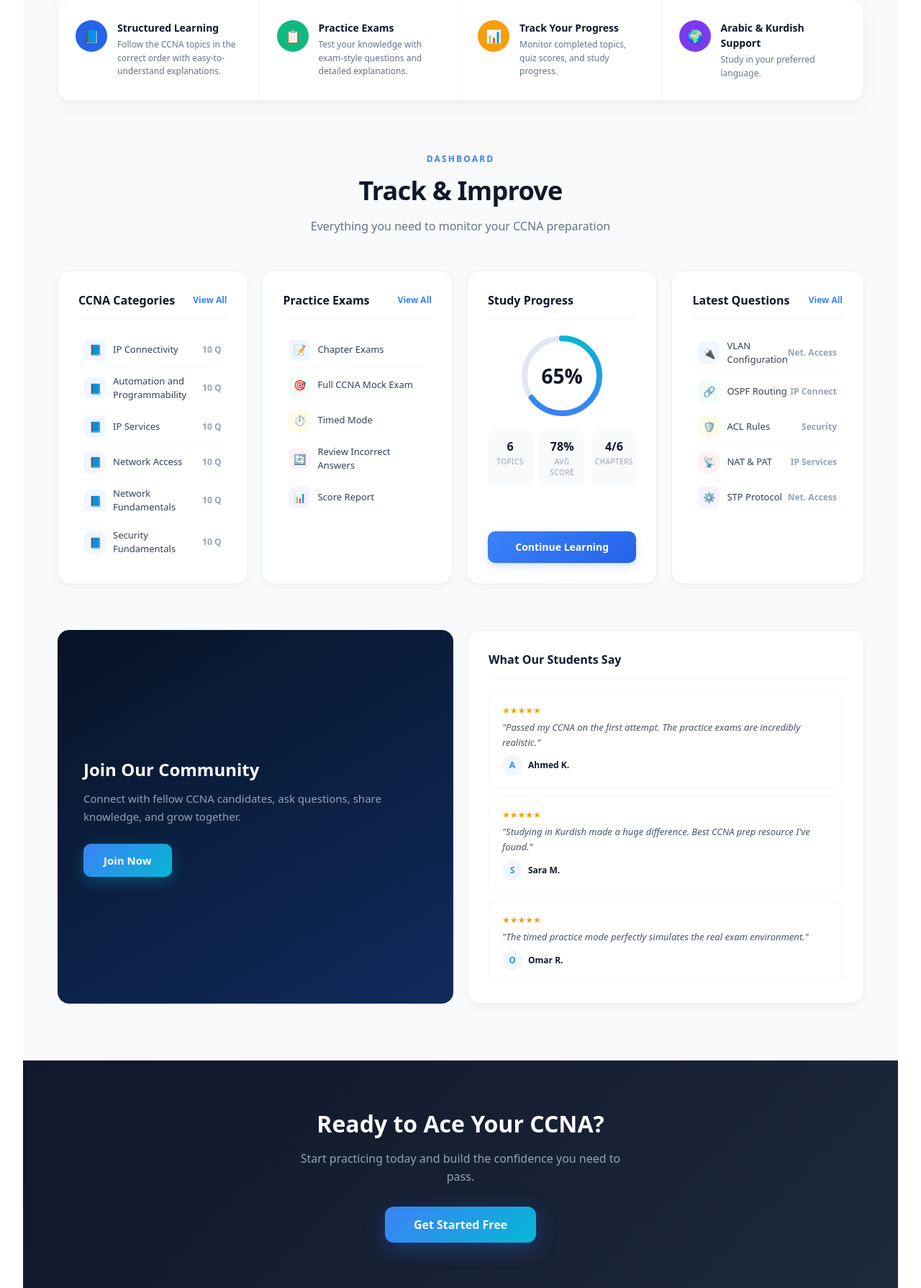
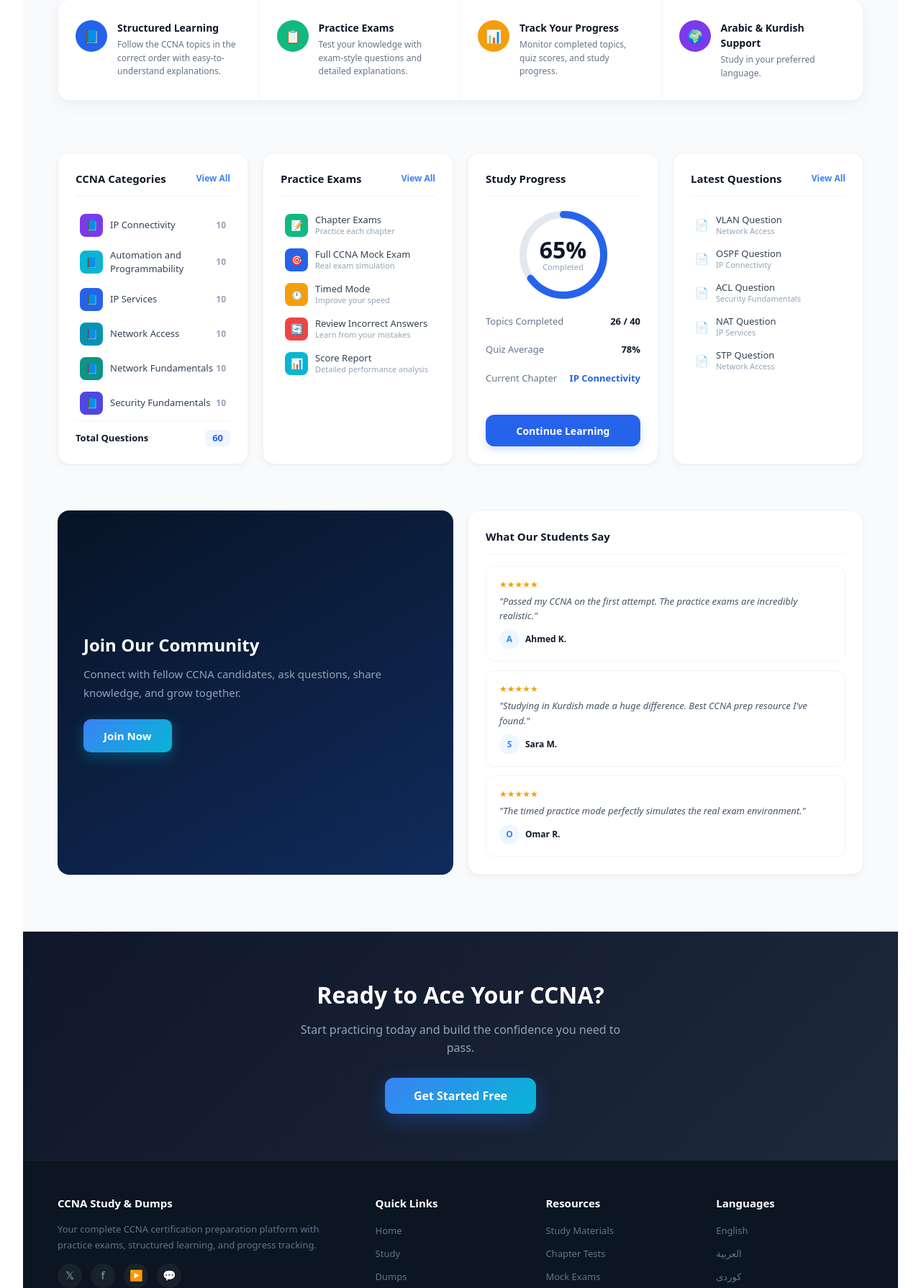
Before and after one commit to alikalary1997/NetMaster, a Django app: page / in a window 1280 px wide. Shown: the part 395-2184 px from the top of the page at 72% size. Run offline with Django 5.2, Linux system fonts and the light colour scheme; data comes from the database, SQL or seed files in the repository; style sheets or scripts are compiled from the project's sources.

Commit message:
chak krdni bashi dwatr naw raste page

```diff
--- a/quiz/static/quiz/css/content.css
+++ b/quiz/static/quiz/css/content.css
@@ -62,81 +62,94 @@
 @media (max-width: 640px) { .dashboard-grid { grid-template-columns: 1fr; } }
 
 .dash-card {
-    background: #fff; border-radius: 16px; padding: 28px;
+    background: #fff; border-radius: 16px; padding: 24px;
     box-shadow: 0 1px 2px rgba(0,0,0,0.04), 0 4px 12px rgba(0,0,0,0.03);
     border: 1px solid #f1f5f9;
     display: flex; flex-direction: column;
-    transition: box-shadow 0.3s;
 }
-.dash-card:hover { box-shadow: 0 8px 32px rgba(0,0,0,0.07); }
 
 .dash-card-header {
     display: flex; justify-content: space-between; align-items: center;
-    margin-bottom: 18px; padding-bottom: 14px;
+    margin-bottom: 16px; padding-bottom: 12px;
     border-bottom: 1px solid #f1f5f9;
 }
-.dash-card-header h3 { font-size: 16px; font-weight: 700; color: #0f172a; }
+.dash-card-header h3 { font-size: 15px; font-weight: 700; color: #0f172a; }
 .dash-card-header a {
     font-size: 12px; font-weight: 600; color: #3b82f6;
-    text-decoration: none; transition: color 0.2s;
+    text-decoration: none;
 }
 .dash-card-header a:hover { color: #1d4ed8; }
 
 .dash-list { list-style: none; padding: 0; margin: 0; flex: 1; }
 .dash-list li {
     display: flex; align-items: center; justify-content: space-between;
-    padding: 9px 0; border-bottom: 1px solid #fafbfc;
+    padding: 8px 6px; border-radius: 6px;
     font-size: 13px; color: #334155;
-    transition: background 0.15s; border-radius: 6px; padding: 9px 8px;
 }
 .dash-list li:hover { background: #f8fafc; }
-.dash-list li:last-child { border-bottom: none; }
 
 .dash-icon {
-    width: 30px; height: 30px; border-radius: 8px;
+    width: 32px; height: 32px; border-radius: 8px;
     display: inline-flex; align-items: center; justify-content: center;
-    font-size: 14px; margin-right: 10px; flex-shrink: 0;
+    font-size: 14px; margin-right: 10px; flex-shrink: 0; color: #fff;
 }
-.dash-label { display: flex; align-items: center; flex: 1; }
+.dash-label { display: flex; align-items: center; flex: 1; min-width: 0; }
+.dash-label-text { line-height: 1.3; }
+.dash-label-text .sub { font-size: 11px; color: #94a3b8; display: block; }
 .dash-count { font-weight: 600; font-size: 12px; color: #94a3b8; white-space: nowrap; }
+
+/* Categories footer */
+.dash-footer {
+    display: flex; justify-content: space-between; align-items: center;
+    margin-top: auto; padding-top: 12px; border-top: 1px solid #f1f5f9;
+    font-size: 13px; font-weight: 600; color: #0f172a;
+}
+.dash-footer .badge-count {
+    background: #eff6ff; color: #2563eb; font-weight: 700;
+    font-size: 13px; padding: 2px 10px; border-radius: 6px;
+}
 
 /* ===== PROGRESS ===== */
 .progress-center {
     display: flex; flex-direction: column; align-items: center;
     flex: 1; justify-content: center;
 }
-.progress-ring { position: relative; width: 120px; height: 120px; margin-bottom: 16px; }
+.progress-ring { position: relative; width: 130px; height: 130px; margin-bottom: 12px; }
 .progress-ring svg { transform: rotate(-90deg); }
-.progress-ring .bg-circle { fill: none; stroke: #e2e8f0; stroke-width: 8; }
+.progress-ring .bg-circle { fill: none; stroke: #e2e8f0; stroke-width: 10; }
 .progress-ring .fg-circle {
-    fill: none; stroke: url(#pg); stroke-width: 8; stroke-linecap: round;
-    transition: stroke-dashoffset 0.8s ease;
+    fill: none; stroke: #2563eb; stroke-width: 10; stroke-linecap: round;
 }
 .progress-text {
     position: absolute; inset: 0; display: flex;
-    align-items: center; justify-content: center;
-    font-size: 28px; font-weight: 800; color: #0f172a;
+    flex-direction: column; align-items: center; justify-content: center;
+    line-height: 1;
 }
-.progress-stats {
-    display: grid; grid-template-columns: repeat(3, 1fr);
-    gap: 10px; width: 100%; margin-bottom: 18px;
+.progress-text .pct { font-size: 32px; font-weight: 800; color: #0f172a; }
+.progress-text .lbl { font-size: 11px; color: #94a3b8; margin-top: 2px; }
+
+.progress-metrics {
+    width: 100%; display: flex; flex-direction: column; gap: 8px;
+    margin-bottom: 16px;
 }
-.progress-stat {
-    text-align: center; background: #f8fafc; border-radius: 10px; padding: 10px 4px;
+.progress-metric {
+    display: flex; justify-content: space-between; align-items: center;
+    font-size: 13px; padding: 6px 0;
 }
-.progress-stat .val { font-size: 16px; font-weight: 700; color: #0f172a; }
-.progress-stat .lbl { font-size: 10px; color: #94a3b8; margin-top: 2px; text-transform: uppercase; letter-spacing: 0.05em; }
+.progress-metric .key { color: #64748b; }
+.progress-metric .val { font-weight: 700; color: #0f172a; }
+.progress-metric .val.highlight { color: #2563eb; }
 
 .dash-btn {
     display: inline-flex; align-items: center; justify-content: center;
     width: 100%; height: 44px;
-    background: linear-gradient(135deg, #3b82f6, #2563eb);
+    background: #2563eb;
     color: #fff; font-size: 14px; font-weight: 600;
-    border-radius: 10px; text-decoration: none;
-    transition: all 0.2s; margin-top: auto;
+    border-radius: 12px; text-decoration: none;
+    transition: background 0.2s; margin-top: auto;
     box-shadow: 0 4px 12px rgba(37,99,235,0.2);
 }
-.dash-btn:hover { background: #2563eb; transform: translateY(-1px); box-shadow: 0 6px 20px rgba(37,99,235,0.3); }
+.dash-btn:hover { background: #1d4ed8; }
 
 /* ===== BOTTOM ===== */
 .bottom-grid { display: grid; grid-template-columns: 1fr 1fr; gap: 20px; }
--- a/quiz/templates/quiz/landing_page.html
+++ b/quiz/templates/quiz/landing_page.html
@@ -72,59 +72,65 @@
 
     {# DASHBOARD #}
     <div class="section-container">
-        <div class="section-header">
-            <div class="section-label">Dashboard</div>
-            <h2 class="section-title">Track &amp; Improve</h2>
-            <p class="section-desc">Everything you need to monitor your CCNA preparation</p>
-        </div>
         <div class="dashboard-grid">
+            {# Card 1: Categories #}
             <div class="dash-card">
                 <div class="dash-card-header"><h3>CCNA Categories</h3><a href="{% url 'test_list' %}">View All</a></div>
                 <ul class="dash-list">
                     {% for cat in categories %}
-                    <li><span class="dash-label"><span class="dash-icon" style="background:#eff6ff;color:#3b82f6">📘</span>{{ cat.name }}</span><span class="dash-count">{{ cat.q_count }} Q</span></li>
-                    {% empty %}
-                    <li style="color:#94a3b8;text-align:center;padding:20px 0">No categories yet</li>
+                    <li>
+                        <span class="dash-label"><span class="dash-icon" style="background:{% cycle '#7c3aed' '#06b6d4' '#2563eb' '#0891b2' '#0d9488' '#4f46e5' %}">📘</span>{{ cat.name }}</span>
+                        <span class="dash-count">{{ cat.q_count }}</span>
+                    </li>
                     {% endfor %}
                 </ul>
+                <div class="dash-footer">
+                    <span>Total Questions</span>
+                    <span class="badge-count">{{ total_questions }}</span>
+                </div>
             </div>
+
+            {# Card 2: Practice Exams #}
             <div class="dash-card">
                 <div class="dash-card-header"><h3>Practice Exams</h3><a href="{% url 'practice_exam' %}">View All</a></div>
                 <ul class="dash-list">
-                    <li><span class="dash-label"><span class="dash-icon" style="background:#eff6ff;color:#3b82f6">📝</span> Chapter Exams</span></li>
-                    <li><span class="dash-label"><span class="dash-icon" style="background:#f0fdf4;color:#22c55e">🎯</span> Full CCNA Mock Exam</span></li>
-                    <li><span class="dash-label"><span class="dash-icon" style="background:#fefce8;color:#eab308">⏱</span> Timed Mode</span></li>
-                    <li><span class="dash-label"><span class="dash-icon" style="background:#fef2f2;color:#ef4444">🔄</span> Review Incorrect Answers</span></li>
-                    <li><span class="dash-label"><span class="dash-icon" style="background:#f5f3ff;color:#8b5cf6">📊</span> Score Report</span></li>
+                    <li><span class="dash-label"><span class="dash-icon" style="background:#10b981">📝</span><span class="dash-label-text">Chapter Exams<span class="sub">Practice each chapter</span></span></span></li>
+                    <li><span class="dash-label"><span class="dash-icon" style="background:#2563eb">🎯</span><span class="dash-label-text">Full CCNA Mock Exam<span class="sub">Real exam simulation</span></span></span></li>
+                    <li><span class="dash-label"><span class="dash-icon" style="background:#f59e0b">⏱</span><span class="dash-label-text">Timed Mode<span class="sub">Improve your speed</span></span></span></li>
+                    <li><span class="dash-label"><span class="dash-icon" style="background:#ef4444">🔄</span><span class="dash-label-text">Review Incorrect Answers<span class="sub">Learn from your mistakes</span></span></span></li>
+                    <li><span class="dash-label"><span class="dash-icon" style="background:#06b6d4">📊</span><span class="dash-label-text">Score Report<span class="sub">Detailed performance analysis</span></span></span></li>
                 </ul>
             </div>
+
+            {# Card 3: Study Progress #}
             <div class="dash-card">
                 <div class="dash-card-header"><h3>Study Progress</h3></div>
                 <div class="progress-center">
                     <div class="progress-ring">
-                        <svg width="120" height="120" viewBox="0 0 120 120">
-                            <defs><linearGradient id="pg" x1="0%" y1="0%" x2="100%" y2="0%"><stop offset="0%" stop-color="#3b82f6"/><stop offset="100%" stop-color="#06b6d4"/></linearGradient></defs>
-                            <circle class="bg-circle" cx="60" cy="60" r="52"></circle>
-                            <circle class="fg-circle" cx="60" cy="60" r="52" stroke-dasharray="326.7" stroke-dashoffset="114.3"></circle>
+                        <svg width="130" height="130" viewBox="0 0 130 130">
+                            <circle class="bg-circle" cx="65" cy="65" r="56"></circle>
+                            <circle class="fg-circle" cx="65" cy="65" r="56" stroke-dasharray="351.9" stroke-dashoffset="123.2"></circle>
                         </svg>
-                        <div class="progress-text">65%</div>
+                        <div class="progress-text"><span class="pct">65%</span><span class="lbl">Completed</span></div>
                     </div>
-                    <div class="progress-stats">
-                        <div class="progress-stat"><div class="val">{{ total_categories }}</div><div class="lbl">Topics</div></div>
-                        <div class="progress-stat"><div class="val">78%</div><div class="lbl">Avg Score</div></div>
-                        <div class="progress-stat"><div class="val">4/6</div><div class="lbl">Chapters</div></div>
+                    <div class="progress-metrics">
+                        <div class="progress-metric"><span class="key">Topics Completed</span><span class="val">26 / 40</span></div>
+                        <div class="progress-metric"><span class="key">Quiz Average</span><span class="val">78%</span></div>
+                        <div class="progress-metric"><span class="key">Current Chapter</span><span class="val highlight">IP Connectivity</span></div>
                     </div>
                     <a href="{% url 'test_list' %}" class="dash-btn">Continue Learning</a>
                 </div>
             </div>
+
+            {# Card 4: Latest Questions #}
             <div class="dash-card">
                 <div class="dash-card-header"><h3>Latest Questions</h3><a href="{% url 'test_list' %}">View All</a></div>
                 <ul class="dash-list">
-                    <li><span class="dash-label"><span class="dash-icon" style="background:#eff6ff;color:#3b82f6">🔌</span> VLAN Configuration</span><span class="dash-count">Net. Access</span></li>
-                    <li><span class="dash-label"><span class="dash-icon" style="background:#f0fdf4;color:#22c55e">🔗</span> OSPF Routing</span><span class="dash-count">IP Connect</span></li>
-                    <li><span class="dash-label"><span class="dash-icon" style="background:#fefce8;color:#eab308">🛡</span> ACL Rules</span><span class="dash-count">Security</span></li>
-                    <li><span class="dash-label"><span class="dash-icon" style="background:#fef2f2;color:#ef4444">📡</span> NAT &amp; PAT</span><span class="dash-count">IP Services</span></li>
-                    <li><span class="dash-label"><span class="dash-icon" style="background:#f5f3ff;color:#8b5cf6">⚙</span> STP Protocol</span><span class="dash-count">Net. Access</span></li>
+                    <li><span class="dash-label"><span style="color:#10b981;font-size:15px;margin-right:10px">📄</span><span class="dash-label-text">VLAN Question<span class="sub">Network Access</span></span></span></li>
+                    <li><span class="dash-label"><span style="color:#10b981;font-size:15px;margin-right:10px">📄</span><span class="dash-label-text">OSPF Question<span class="sub">IP Connectivity</span></span></span></li>
+                    <li><span class="dash-label"><span style="color:#10b981;font-size:15px;margin-right:10px">📄</span><span class="dash-label-text">ACL Question<span class="sub">Security Fundamentals</span></span></span></li>
+                    <li><span class="dash-label"><span style="color:#10b981;font-size:15px;margin-right:10px">📄</span><span class="dash-label-text">NAT Question<span class="sub">IP Services</span></span></span></li>
+                    <li><span class="dash-label"><span style="color:#10b981;font-size:15px;margin-right:10px">📄</span><span class="dash-label-text">STP Question<span class="sub">Network Access</span></span></span></li>
                 </ul>
             </div>
         </div>
```
